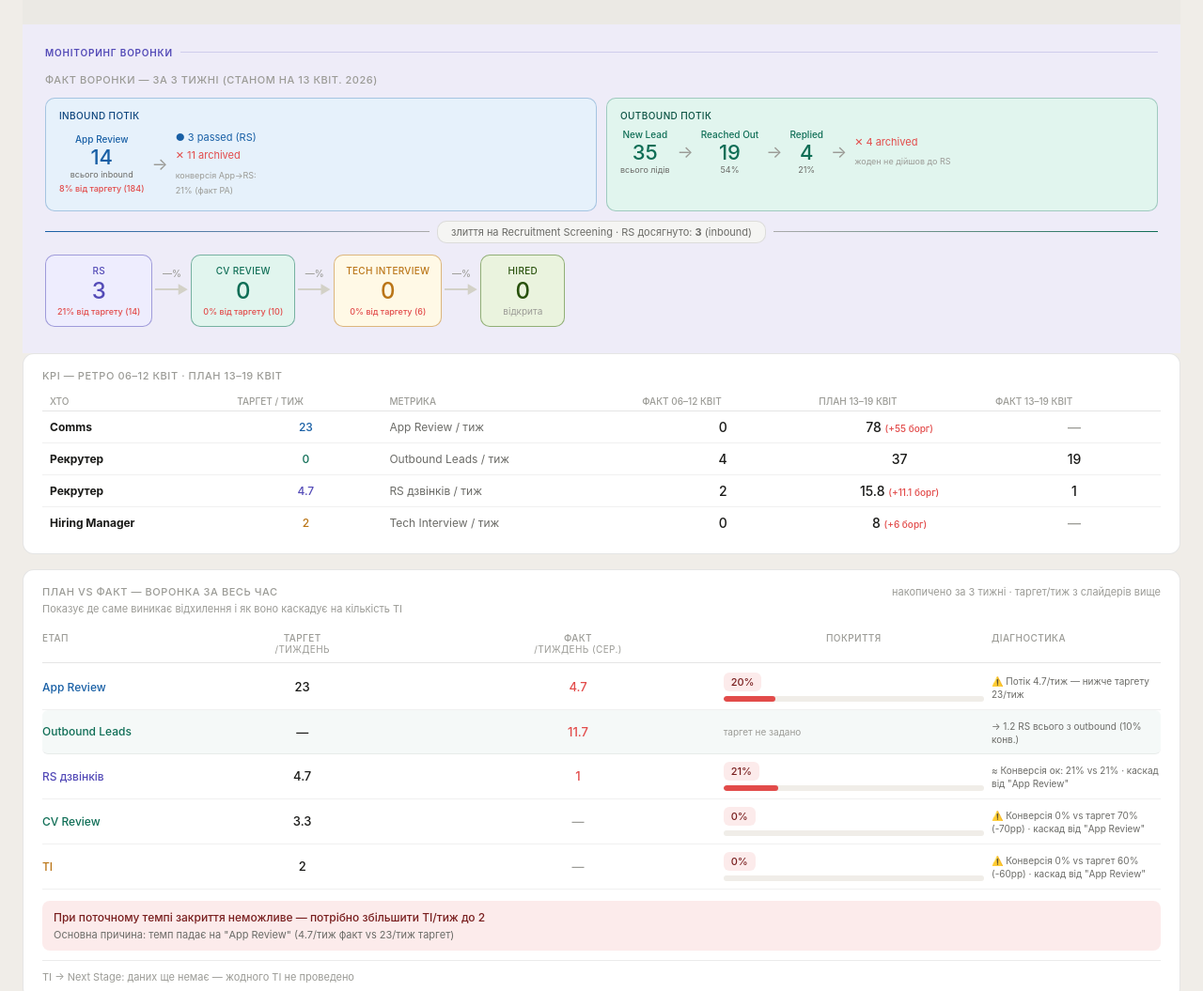
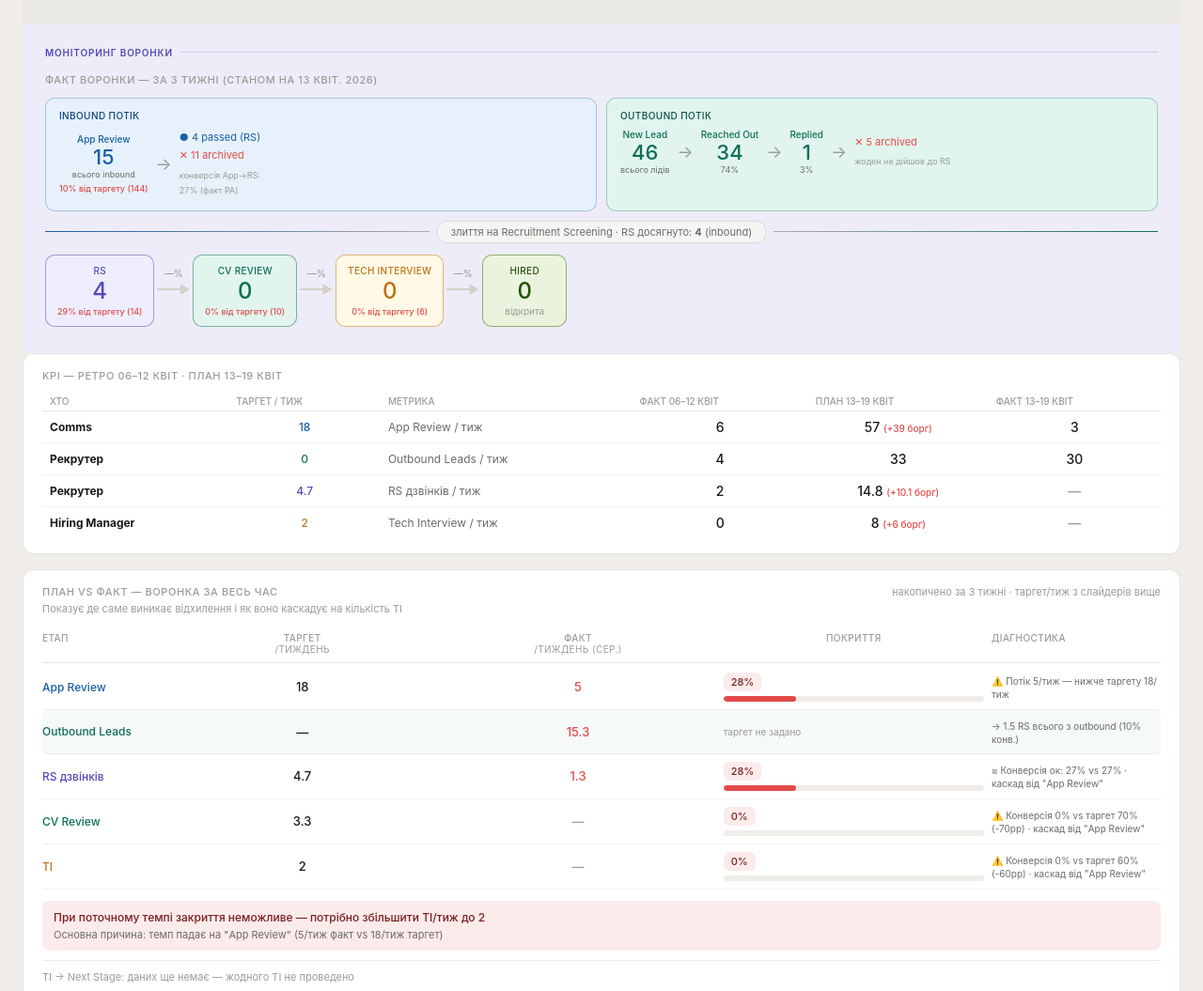
Before and after one commit to oleksandrgrygorash/recruiting-dashboard, a plain HTML site: page hiring-forest.html in a window 1280 px wide. Shown: the part 1200-2255 px from the top of the page at 94% size. Drawn offline with Linux system fonts and the light colour scheme.

Commit message:
Update hiring-forest.html

```diff
--- a/hiring-forest.html
+++ b/hiring-forest.html
@@ -169,7 +169,7 @@ h2{font-size:18px;font-weight:500;margin-bottom:2px;}
 <div class="panel active" id="panel-pa">
 
 <h2>Product Analyst — Hiring Forecast</h2>
-<p class="sub">Відкрита: 26 берез. 2026 · 3 тижні · 14 inbound · 35 outbound leads · 2 активних кандидати · 0 hires · Рекрутер: Юлія Комар · HM: Kateryna Starovoitenko</p>
+<p class="sub">Відкрита: 26 берез. 2026 · 3 тижні · 15 inbound · 46 outbound leads · 3 активних кандидати · 0 hires · Рекрутер: Юлія Комар · HM: Kateryna Starovoitenko</p>
 
 <!-- ── PLANNING ── -->
 <div class="section-plan">
@@ -251,9 +251,9 @@ h2{font-size:18px;font-weight:500;margin-bottom:2px;}
   <div class="ctitle">Конверсії воронки — підкрути для планування таргету</div>
   <div class="slider-grid">
     <div class="slider-item">
-      <div class="slider-head"><span class="slider-lbl">App Review → RS</span><span class="slider-val" id="sv-appToRS-pa" style="color:#BA7517;">21%</span></div>
-      <input type="range" min="5" max="80" step="1" value="21" style="width:100%;accent-color:#185FA5;" oninput="document.getElementById('sv-appToRS-pa').textContent=this.value+'%';setConv('appToRS',+this.value,'pa')">
-      <div class="slider-foot"><span>факт PA: 21% (3/14)</span><span>база #38: 35%</span></div>
+      <div class="slider-head"><span class="slider-lbl">App Review → RS</span><span class="slider-val" id="sv-appToRS-pa" style="color:#BA7517;">27%</span></div>
+      <input type="range" min="5" max="80" step="1" value="27" style="width:100%;accent-color:#185FA5;" oninput="document.getElementById('sv-appToRS-pa').textContent=this.value+'%';setConv('appToRS',+this.value,'pa')">
+      <div class="slider-foot"><span>факт PA: 27% (4/15)</span><span>база #38: 35%</span></div>
     </div>
     <div class="slider-item">
       <div class="slider-head"><span class="slider-lbl">Outbound → RS</span><span class="slider-val" id="sv-obToRS-pa" style="color:#BA7517;">10%</span></div>
@@ -305,48 +305,25 @@ h2{font-size:18px;font-weight:500;margin-bottom:2px;}
       <div class="s-flow">
         <div class="s-node">
           <div class="s-lbl" style="color:#185FA5;">App Review</div>
-          <div class="s-val" style="color:#185FA5;">14</div>
+          <div class="s-val" style="color:#185FA5;">15</div>
           <div class="s-sub" style="color:#6b6b67;">всього inbound</div>
           <div class="pct-tag" id="inPct149-pa"></div>
         </div>
         <div class="s-arr">→</div>
         <div style="font-size:11px;line-height:1.8;">
-          <div style="color:#185FA5;">● 3 passed (RS)</div>
+          <div style="color:#185FA5;">● 4 passed (RS)</div>
           <div style="color:#E24B4A;">✕ 11 archived</div>
-          <div style="font-size:9px;color:#9b9b96;margin-top:3px;">конверсія App→RS:<br>21% (факт PA)</div>
+          <div style="font-size:9px;color:#9b9b96;margin-top:3px;">конверсія App→RS:<br>27% (факт PA)</div>
         </div>
       </div>
     </div>
     <div class="stream s-out">
       <div class="s-title" style="color:#085041;">Outbound потік</div>
-      <div class="s-flow">
-        <div class="s-node">
-          <div class="s-lbl" style="color:#0F6E56;">New Lead</div>
-          <div class="s-val" style="color:#0F6E56;">35</div>
-          <div class="s-sub" style="color:#6b6b67;">всього лідів</div>
-        </div>
-        <div class="s-arr">→</div>
-        <div class="s-node">
-          <div class="s-lbl" style="color:#0F6E56;">Reached Out</div>
-          <div class="s-val" style="color:#0F6E56;">19</div>
-          <div class="s-sub" style="color:#6b6b67;">54%</div>
-        </div>
-        <div class="s-arr">→</div>
-        <div class="s-node">
-          <div class="s-lbl" style="color:#0F6E56;">Replied</div>
-          <div class="s-val" style="color:#0F6E56;">4</div>
-          <div class="s-sub" style="color:#6b6b67;">21%</div>
-        </div>
-        <div class="s-arr">→</div>
-        <div style="font-size:11px;line-height:1.8;">
-          <div style="color:#E24B4A;">✕ 4 archived</div>
-          <div style="font-size:9px;color:#9b9b96;margin-top:3px;">жоден не дійшов до RS</div>
-        </div>
-      </div>
+      <div class="s-flow" id="outboundFlow-pa"></div>
     </div>
   </div>
   <div class="merge-row">
-    <div class="ml"></div><div class="mpill">злиття на Recruitment Screening · RS досягнуто: <b>3</b> (inbound)</div><div class="mr"></div>
+    <div class="ml"></div><div class="mpill">злиття на Recruitment Screening · RS досягнуто: <b>4</b> (inbound)</div><div class="mr"></div>
   </div>
   <div class="hfunnel" id="factFunnel149-pa"></div>
 </div>
@@ -372,8 +349,8 @@ h2{font-size:18px;font-weight:500;margin-bottom:2px;}
   <div class="card">
     <div class="ctitle">Поточний стан</div>
     <div class="pill-row">
-      <div class="pill"><div class="pv" style="color:#185FA5;">14</div><div class="pl">Inbound</div></div>
-      <div class="pill"><div class="pv" style="color:#0F6E56;">35</div><div class="pl">Outbound Leads</div></div>
+      <div class="pill"><div class="pv" style="color:#185FA5;">15</div><div class="pl">Inbound</div></div>
+      <div class="pill"><div class="pv" style="color:#0F6E56;">46</div><div class="pl">Outbound Leads</div></div>
       <div class="pill"><div class="pv">2</div><div class="pl">Активних</div></div>
       <div class="pill"><div class="pv" style="color:#E24B4A;">11</div><div class="pl">Archived</div></div>
     </div>
@@ -526,16 +503,19 @@ h2{font-size:18px;font-weight:500;margin-bottom:2px;}
 // ═══════════════════ STATE ═══════════════════
 const VACANCIES = {
   pa: {
-    CV: {appToRS:.21, rsToCV:.70, cvToTI:.60, tiToHire:.10, tiToNext:.50, obToRS:.10, obLeads:0},
-    curPri: 'med', facts: {comms:0, rs:2, ti:0, tiNext:0, leads:4}, facts2: {comms:0, rs:1, ti:0, leads:19},
-    factsAccum: {comms:14, rs:3, ti:0, leads:35}, // накопичений факт за весь час
-    sources: [ // breakdown по джерелах (з Passthrough Rate by Source Type)
-      {name:'Inbound (Applied)', app:9,  rs:0},
-      {name:'DOU',               app:3,  rs:2},
-      {name:'Referral',          app:2,  rs:1},
+    CV: {appToRS:.27, rsToCV:.70, cvToTI:.60, tiToHire:.10, tiToNext:.50, obToRS:.10, obLeads:0},
+    curPri: 'med',
+    facts:  {comms:6, rs:2, ti:0, tiNext:0, leads:4},  // факт 06–12 Apr (inbound=6, outbound=4)
+    facts2: {comms:3, rs:0, ti:0, leads:30},            // факт 13–15 Apr незакінч. (inbound=3, outbound=30)
+    factsAccum: {comms:15, rs:4, ti:0, leads:46},       // накопичений за весь час (Ashby API 15 Apr)
+    outbound: {newLead:46, reachedOut:34, replied:1, archived:5},
+    sources: [
+      {name:'Inbound (Applied+Djinni)', app:9,  rs:0},
+      {name:'DOU',                      app:3,  rs:2},
+      {name:'Referral',                 app:3,  rs:2},
     ],
-    openedAt: new Date('2026-03-26'), today: new Date('2026-04-13'),
-    weeksOpen: 3, inbound: 14, targetWeeks: 5, deadlineWeeks: 8, mode: 'priority',
+    openedAt: new Date('2026-03-26'), today: new Date('2026-04-15'),
+    weeksOpen: 3, inbound: 15, targetWeeks: 5, deadlineWeeks: 8, mode: 'priority',
   },
   em: {
     CV: {appToRS:.20, rsToCV:.69, cvToTI:.77, tiToHire:.10, tiToNext:.19, obToRS:.28, obLeads:0},
@@ -632,7 +612,7 @@ function renderPvF(tgtTI, tgtRS, tgtCV, tgtApp, v, daysLeft) {
 
   // Outbound Leads рядок
   const obLeadsTarget = CV.obLeads || 0;
-  const factLeadsPW = vId === 'pa' ? +(35 / wo).toFixed(1) : 0; // накопичено / тижні
+  const factLeadsPW = vId === 'pa' ? +((v.factsAccum||{}).leads / wo || 0).toFixed(1) : 0; // накопичено / тижні
   const factObRS = +(factLeadsPW * CV.obToRS).toFixed(1);
 
   const stages = [
@@ -902,6 +882,40 @@ function render(vId) {
     const appPct = Math.min(100, Math.round(v.inbound/tgtApp2wk*100));
     const appC = appPct>=100?'#0F6E56':appPct>=70?'#BA7517':'#E24B4A';
     document.getElementById('inPct149-pa').innerHTML = `<span style="color:${appC};">${appPct}% від таргету (${tgtApp2wk})</span>`;
+
+    // Outbound flow — динамічно зі стейту
+    const ob = v.outbound || {};
+    const obNewLead   = ob.newLead   || (v.factsAccum||{}).leads || 0;
+    const obReached   = ob.reachedOut || 0;
+    const obReplied   = ob.replied    || 0;
+    const obArchived  = ob.archived   || 0;
+    const reachedPct  = obNewLead > 0 ? Math.round(obReached / obNewLead * 100) : 0;
+    const repliedPct  = obReached > 0 ? Math.round(obReplied / obReached * 100) : 0;
+    const obRS        = (v.factsAccum||{}).rsFromOb || 0;
+    document.getElementById('outboundFlow-pa').innerHTML = `
+      <div class="s-node">
+        <div class="s-lbl" style="color:#0F6E56;">New Lead</div>
+        <div class="s-val" style="color:#0F6E56;">${obNewLead}</div>
+        <div class="s-sub" style="color:#6b6b67;">всього лідів</div>
+      </div>
+      <div class="s-arr">→</div>
+      <div class="s-node">
+        <div class="s-lbl" style="color:#0F6E56;">Reached Out</div>
+        <div class="s-val" style="color:#0F6E56;">${obReached}</div>
+        <div class="s-sub" style="color:#6b6b67;">${reachedPct}%</div>
+      </div>
+      <div class="s-arr">→</div>
+      <div class="s-node">
+        <div class="s-lbl" style="color:#0F6E56;">Replied</div>
+        <div class="s-val" style="color:#0F6E56;">${obReplied}</div>
+        <div class="s-sub" style="color:#6b6b67;">${repliedPct}%</div>
+      </div>
+      <div class="s-arr">→</div>
+      <div style="font-size:11px;line-height:1.8;">
+        ${obRS > 0 ? `<div style="color:#0F6E56;">● ${obRS} RS</div>` : ''}
+        ${obArchived > 0 ? `<div style="color:#E24B4A;">✕ ${obArchived} archived</div>` : ''}
+        <div style="font-size:9px;color:#9b9b96;margin-top:3px;">${obRS === 0 ? 'жоден не дійшов до RS' : ''}</div>
+      </div>`;
 
     const sfn = [
       {lbl:'RS',            val:(v.factsAccum||{}).rs||0, tgt:Math.round(kpiRS*v.weeksOpen),  bg:'#EEEDFE', bc:'#534AB780', tc:'#534AB7'},
```
